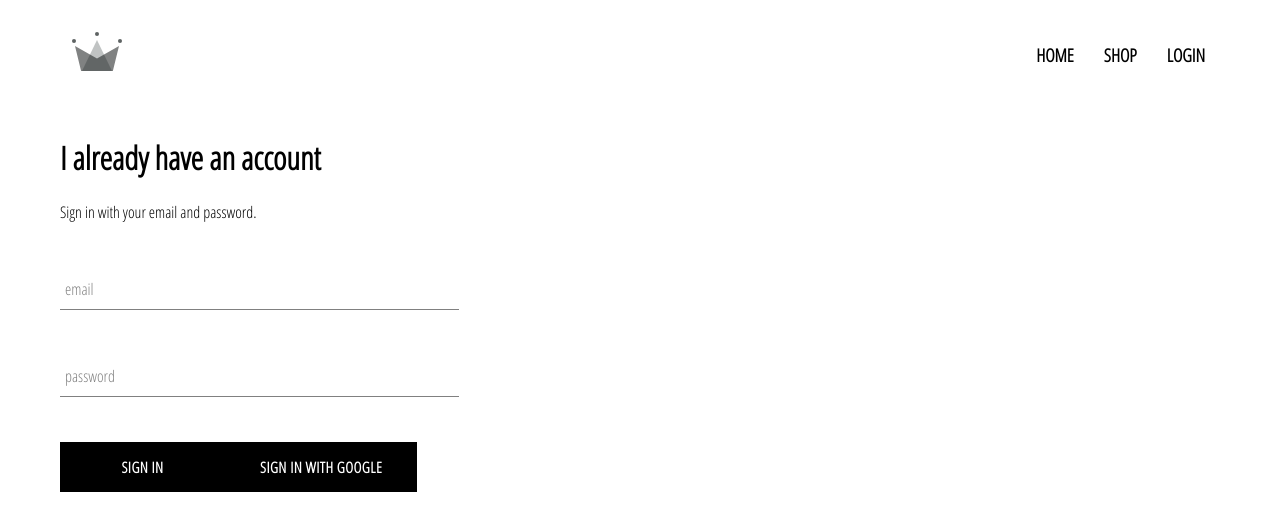
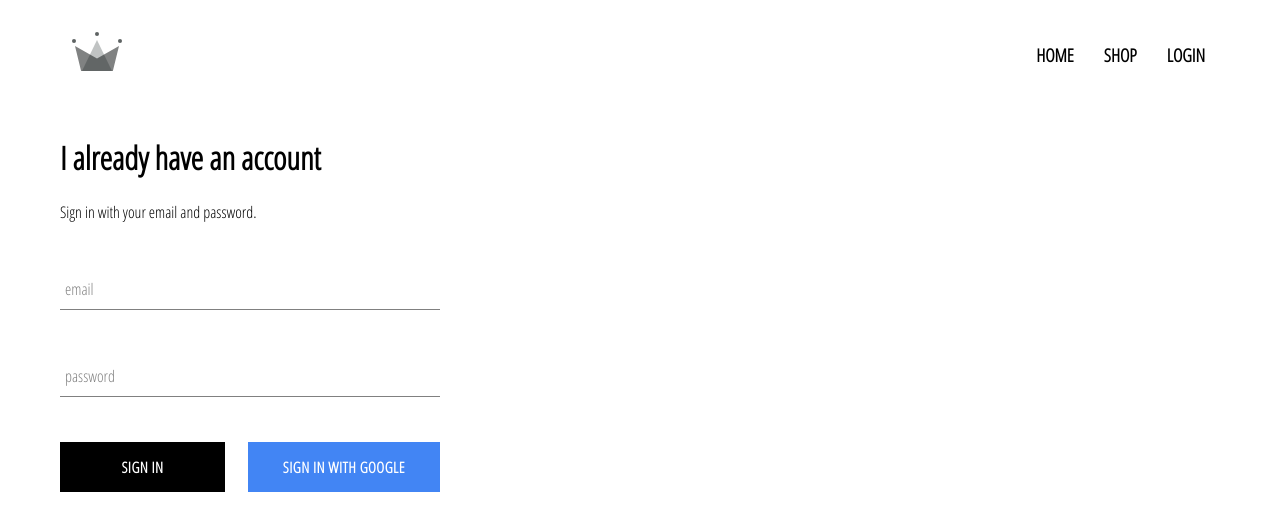
Before and after one commit to a-dev1/e-commerce, a React (Create React App) app: page /signin in a window 1280 px wide. Shown: the top 530 px of the page. Built offline with nearby package versions, Linux system fonts and the light colour scheme; no server answers.

Commit message:
integrated firebase into application, created sign in page with sign in component and sign in with google

```diff
--- a/src/App.css
+++ b/src/App.css
@@ -1,4 +1,8 @@
 @import url('https://fonts.googleapis.com/css2?family=Open+Sans+Condensed:wght@300&display=swap');
+
+* {
+  box-sizing: border-box;
+}
 
 body {
   font-family: 'Open Sans Condensed';
--- a/src/App.js
+++ b/src/App.js
@@ -47,7 +47,7 @@
     return (
       <div>
         {/** When a route path matches inside switch it doesn't render further */}
-        <Header/>
+        <Header currentUser={this.state.currentUser}/>
         <Switch>
           <Route exact path="/" component={HomePage}/>
           <Route exact path="/shop" component={ShopPage}/>
--- a/src/components/button/button.component.jsx
+++ b/src/components/button/button.component.jsx
@@ -1,8 +1,8 @@
 import React from 'react';
 import './button.styles.sass'
 
-const Button = ({value, ...otherProps}) => (
-  <button className="custom-button" {...otherProps}>
+const Button = ({ value, isGoogleSignIn, ...otherProps }) => (
+  <button className={`${isGoogleSignIn ? 'google-sign-in' : ''} custom-button`} {...otherProps}>
     {value}
   </button>
 )
--- a/src/components/button/button.styles.sass
+++ b/src/components/button/button.styles.sass
@@ -18,3 +18,13 @@
     background-color: white
     color: black
     border: 1px solid black
+
+.google-sign-in
+  background-color: #4285f4
+  color: #fff
+
+  &:hover
+    background-color: #357ae8
+    outline: none
+    border: none
+    color: #fff
--- a/src/components/header/header.component.jsx
+++ b/src/components/header/header.component.jsx
@@ -1,9 +1,10 @@
 import React from 'react';
 import { Link } from 'react-router-dom'
 import { ReactComponent as Logo } from '../../assets/crown.svg'
+import { auth } from '../../firebase/firebase.utils';
 import './header.styles.sass'
 
-const Header = () => (
+const Header = ({ currentUser }) => (
   <div className="header">
     <Link to='/' className="logo-container">
       <Logo className="logo" />
@@ -15,9 +16,14 @@
       <Link className="option" to='/shop'>
         SHOP
       </Link>
-      <Link className="option" to='/signin'>
-        LOGIN
-      </Link>
+      {
+        currentUser ?
+          <div className="option" onClick={() => auth.signOut()}>SIGN OUT</div>
+          :
+          <Link className="option" to='/signin'>
+            LOGIN
+          </Link>
+      }
     </div>
   </div>
 )
--- a/src/components/header/header.styles.sass
+++ b/src/components/header/header.styles.sass
@@ -21,3 +21,4 @@
       padding: 10px 15px
       font-size: 18px
       font-weight: 700
+      cursor: pointer
--- a/src/components/sign-in/sign-in.component.jsx
+++ b/src/components/sign-in/sign-in.component.jsx
@@ -52,8 +52,11 @@
             handleChange={this.handleChange}
             required />
 
-          <Button type="Submit" value="Sign in" />
-          <Button onClick={signInWithGoogle} value="Sign in with google" />
+          <div className="button-container">
+            <Button value="Sign in" />
+            <Button onClick={signInWithGoogle} value="Sign in with google" isGoogleSignIn />
+          </div>
+
         </form>
 
       </div>
--- a/src/components/sign-in/sign-in.styles.sass
+++ b/src/components/sign-in/sign-in.styles.sass
@@ -1,7 +1,11 @@
 .sign-in
-  width: 30vw
+  width: 380px
   display: flex
   flex-direction: column
 
   .title
     margin: 10px 0
+
+  .button-container
+    display: flex
+    justify-content: space-between
--- a/src/pages/homepage/homepage.component.jsx
+++ b/src/pages/homepage/homepage.component.jsx
@@ -3,7 +3,6 @@
 import './homepage.styles.sass';
 
 const HomePage = (props) => {
-    console.log('props from homepage:', props);
     return (
         <div className="homepage">
             {/* <Link to="/hatspage">HatsPage</Link> */}
--- a/src/pages/sing-in-and-up/sign-in-and-up.component.jsx
+++ b/src/pages/sing-in-and-up/sign-in-and-up.component.jsx
@@ -5,7 +5,7 @@
 //We are taking this fun() component bcz no need of any stat here
 
 const SignInAndUp = () => (
-  <div class="sign-in-and-up">
+  <div className="sign-in-and-up">
     <SignIn />
   </div>
 )
```
Also changed, not shown: 1 other file (tests, documents, lock files or other folders).
